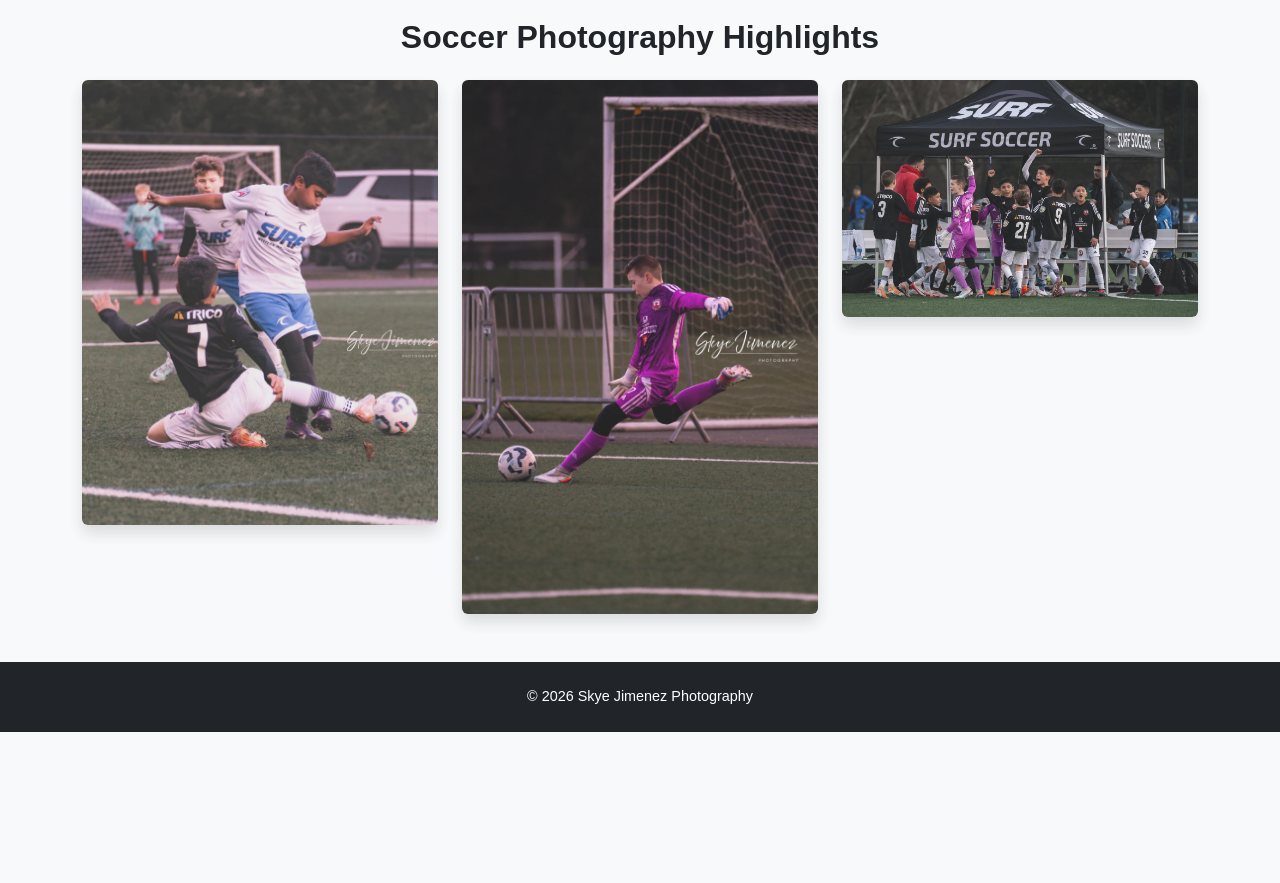
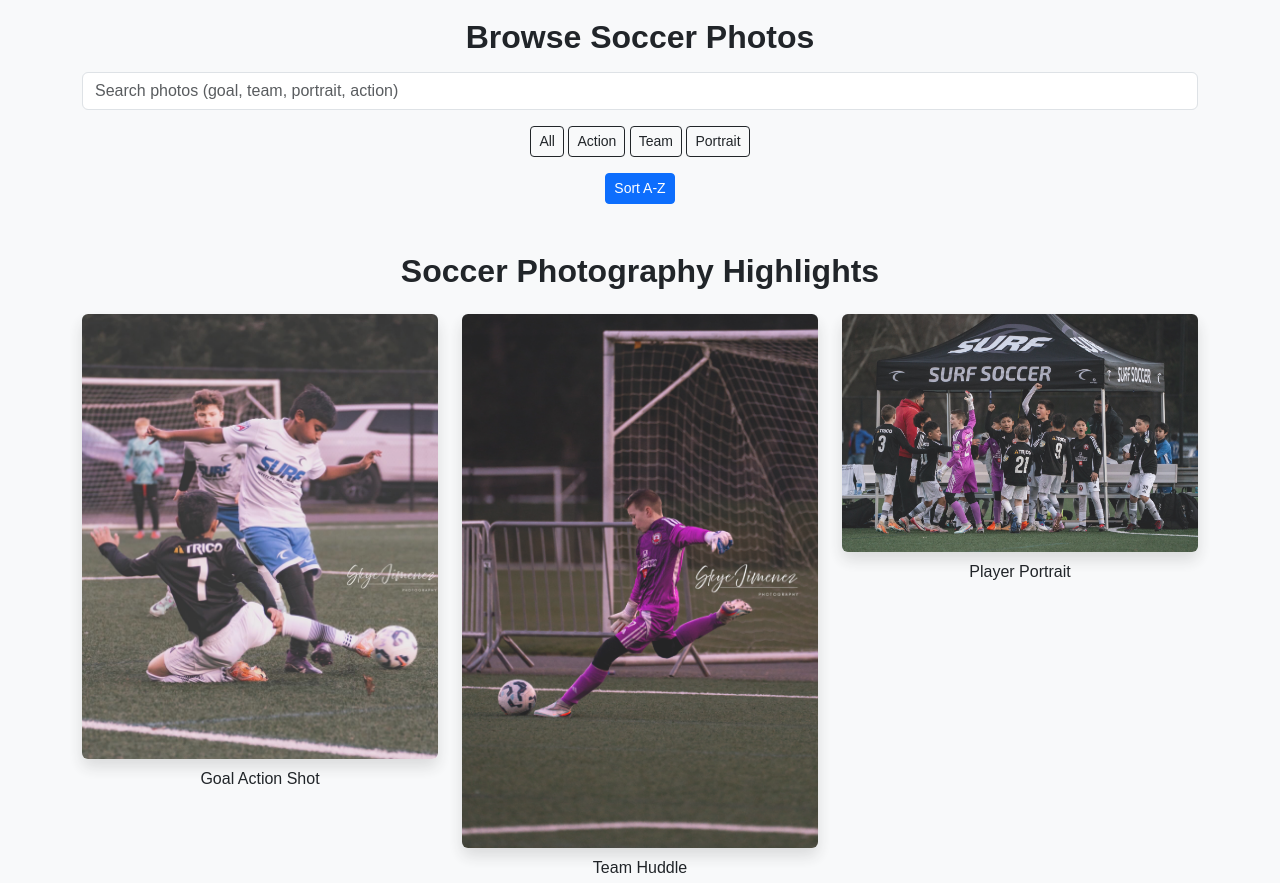
Before and after one commit to SkyeJimenez/skyejimenezphotography, a plain HTML site: page index.html in a window 1280 px wide. Shown: the part 1400-2283 px from the top of the page. Before the commit the page ends 2132 px from the top, so only its background shows below. Drawn offline with nearby package versions, Linux system fonts and the light colour scheme; no server answers.

Commit message:
Refactor photography service descriptions and add search

```diff
--- a/index.html
+++ b/index.html
@@ -68,7 +68,7 @@
     </div>
 </section>
 
-<!-- CONTENT PANELS (CHAPTER 11) -->
+<!-- CONTENT PANELS -->
 <section class="container my-5">
     <h2 class="text-center mb-4">Photography Services</h2>
 
@@ -77,30 +77,21 @@
         <div class="panel">
             <button class="panel-btn">Sports Photography</button>
             <div class="panel-content">
-                <p>
-                    High-energy soccer coverage capturing real game moments, emotion, and movement.
-                    Perfect for teams, athletes, and tournaments.
-                </p>
+                <p>High-energy soccer coverage capturing real game moments, emotion, and movement.</p>
             </div>
         </div>
 
         <div class="panel">
             <button class="panel-btn">Team Coverage</button>
             <div class="panel-content">
-                <p>
-                    Full team sessions including pre-game, action shots, and sideline storytelling
-                    to highlight team identity and performance.
-                </p>
+                <p>Full team sessions including action shots and storytelling.</p>
             </div>
         </div>
 
         <div class="panel">
             <button class="panel-btn">Portrait & Branding</button>
             <div class="panel-content">
-                <p>
-                    Clean, professional athlete portraits designed for social media, recruiting,
-                    and personal branding.
-                </p>
+                <p>Professional athlete portraits for social media and recruiting.</p>
             </div>
         </div>
 
@@ -121,14 +112,53 @@
     </div>
 </section>
 
+<!-- CHAPTER 12: FILTER / SEARCH / SORT -->
+<section class="container my-5 text-center">
+
+    <h2 class="mb-3">Browse Soccer Photos</h2>
+
+    <!-- SEARCH -->
+    <input
+        type="text"
+        id="searchInput"
+        class="form-control mb-3"
+        placeholder="Search photos (goal, team, portrait, action)"
+    >
+
+    <!-- FILTER BUTTONS -->
+    <div class="mb-3">
+        <button class="btn btn-outline-dark btn-sm" onclick="filterItems('all')">All</button>
+        <button class="btn btn-outline-dark btn-sm" onclick="filterItems('action')">Action</button>
+        <button class="btn btn-outline-dark btn-sm" onclick="filterItems('team')">Team</button>
+        <button class="btn btn-outline-dark btn-sm" onclick="filterItems('portrait')">Portrait</button>
+    </div>
+
+    <!-- SORT -->
+    <button class="btn btn-primary btn-sm" onclick="sortItems()">Sort A-Z</button>
+
+</section>
+
 <!-- GALLERY -->
 <main class="container my-5">
     <h2 class="text-center mb-4">Soccer Photography Highlights</h2>
 
-    <div class="row g-4">
-        <div class="col-md-4"><img src="soccer1.jpg" class="img-fluid rounded shadow"></div>
-        <div class="col-md-4"><img src="soccer10.jpg" class="img-fluid rounded shadow"></div>
-        <div class="col-md-4"><img src="soccer11.jpg" class="img-fluid rounded shadow"></div>
+    <div id="itemContainer" class="row g-4">
+
+        <div class="col-md-4 item" data-category="action">
+            <img src="soccer1.jpg" class="img-fluid rounded shadow" alt="">
+            <p class="text-center mt-2">Goal Action Shot</p>
+        </div>
+
+        <div class="col-md-4 item" data-category="team">
+            <img src="soccer10.jpg" class="img-fluid rounded shadow" alt="">
+            <p class="text-center mt-2">Team Huddle</p>
+        </div>
+
+        <div class="col-md-4 item" data-category="portrait">
+            <img src="soccer11.jpg" class="img-fluid rounded shadow" alt="">
+            <p class="text-center mt-2">Player Portrait</p>
+        </div>
+
     </div>
 </main>
 
```
